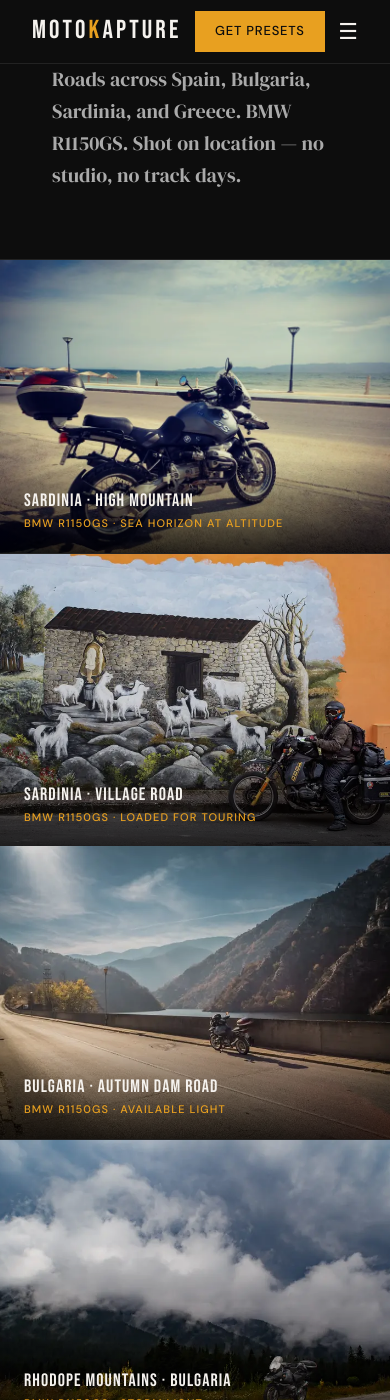
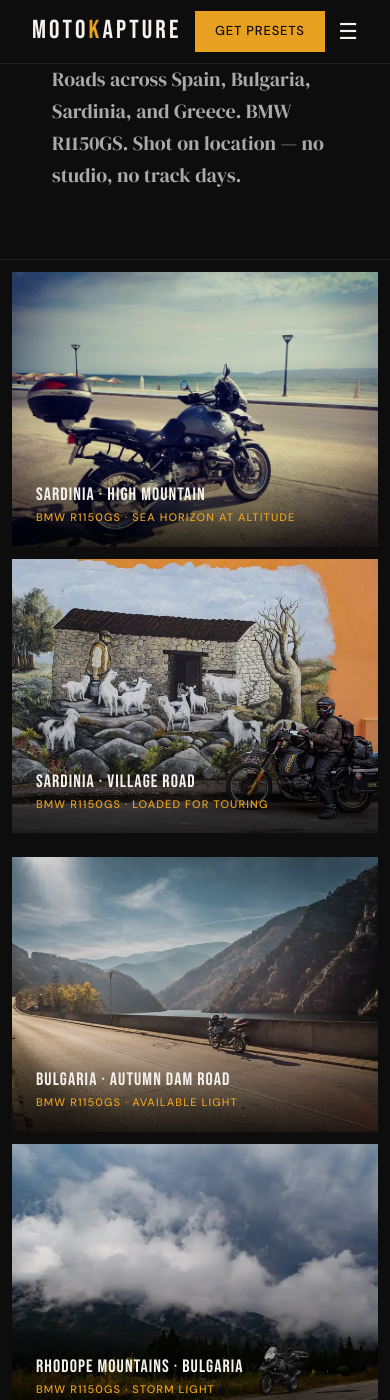
Before and after one commit to MotoKapture/MotoKapture, a Jekyll site: the page built from gallery/index.html, in a window 390 px wide and 1400 px high, scrolled down 243 px. Built offline with Jekyll 4.4.1, drawn with Linux system fonts in a browser that asks for light colours.

Commit message:
Update main.css

```diff
--- a/assets/css/main.css
+++ b/assets/css/main.css
@@ -713,7 +713,7 @@ ul { list-style: none; }
   .footer { padding: 32px 20px; }
   .article-hero { padding: 48px 20px 40px; }
   .article-body { padding: 48px 20px; }
-   /* ============================================
+ /* ============================================
    GALLERY
    ============================================ */
 .gallery-section {
@@ -722,24 +722,10 @@ ul { list-style: none; }
 
 .gallery-row {
   display: grid;
-  gap: 1px;
-  background: var(--border);
-}
-
-.gallery-row--hero {
-  grid-template-columns: 2fr 1fr;
-}
-
-.gallery-row--reverse {
-  grid-template-columns: 1fr 2fr;
-}
-
-.gallery-row--three {
-  grid-template-columns: 1fr 1fr 1fr;
-}
-
-.gallery-row--two {
   grid-template-columns: 1fr 1fr;
+  gap: 16px;
+  padding: 16px;
+  background: var(--black);
 }
 
 .gallery-item {
@@ -748,10 +734,6 @@ ul { list-style: none; }
   background: var(--black-2);
   aspect-ratio: 4/3;
   width: 100%;
-}
-.gallery-row--hero .gallery-item:first-child {
-  aspect-ratio: auto;
-  min-height: 480px;
 }
 
 .gallery-item img {
@@ -804,39 +786,14 @@ ul { list-style: none; }
   font-weight: 500;
 }
 
-@media (max-width: 900px) {
-  .gallery-row--hero,
-  .gallery-row--reverse,
-  .gallery-row--three {
-    grid-template-columns: 1fr 1fr;
-  }
-  .gallery-row--hero .gallery-item:first-child {
-    min-height: 300px;
-    grid-column: span 2;
-  }
-  .gallery-row--reverse .gallery-item:last-child {
-    grid-column: span 2;
-  }
-}
-
-@media (max-width: 560px) {
-  .gallery-row--hero,
-  .gallery-row--reverse,
-  .gallery-row--three,
-  .gallery-row--two {
+@media (max-width: 600px) {
+  .gallery-row {
     grid-template-columns: 1fr;
-  }
-  .gallery-row--hero .gallery-item:first-child,
-  .gallery-row--reverse .gallery-item:last-child {
-    grid-column: span 1;
-    min-height: 260px;
+    gap: 12px;
+    padding: 12px;
   }
   .gallery-item__caption {
     opacity: 1;
     transform: translateY(0);
   }
 }
-  .newsletter { padding: 48px 20px; }
-  .newsletter__form { flex-direction: column; }
-  .newsletter__input { border-right: 0.5px solid var(--border); }
-}
```
